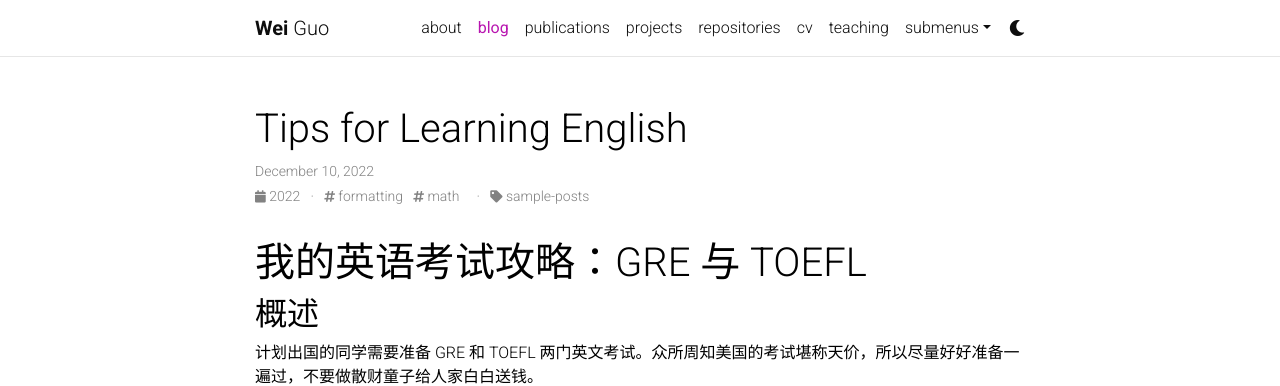
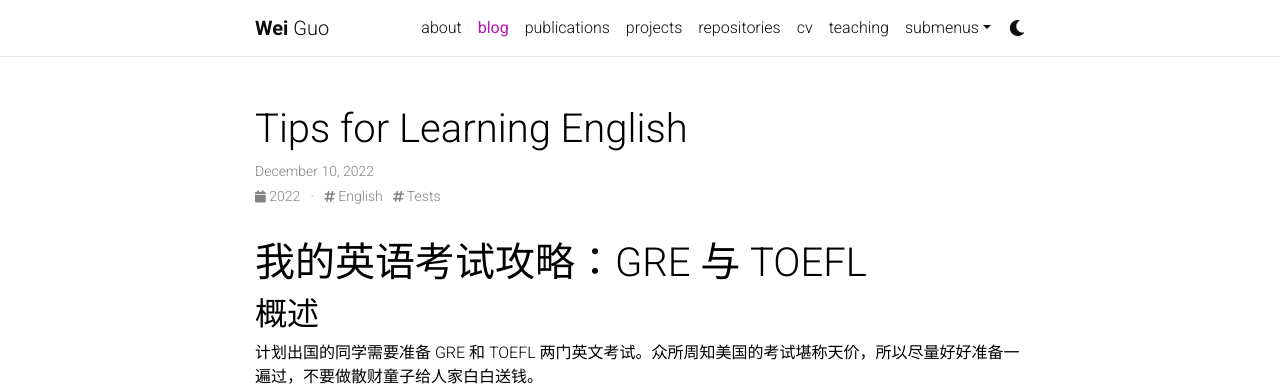
Before and after one commit to AlexandreGUO2001/AlexandreGUO2001.github.io, a Jekyll site: the page built from _posts/2022-12-10-english.md, in a window 1280 px wide and 900 px high. Shown: the top 386 px of the window. Built offline with Jekyll 4.4.1, drawn with Linux system fonts in a browser that asks for light colours; comment, search, counter and statistics services are not loaded; a style sheet for code colours, icons or effects is not loaded.

Commit message:
Update 2022-12-10-english.md

```diff
--- a/_posts/2022-12-10-english.md
+++ b/_posts/2022-12-10-english.md
@@ -3,8 +3,7 @@ layout: post
 title: Tips for Learning English
 date: 2022-12-10
 description: Some of my experience in preparing for the GRE and TOEFL test.
-tags: formatting math
-categories: sample-posts
+tags: English Tests
 ---
 
 
```
